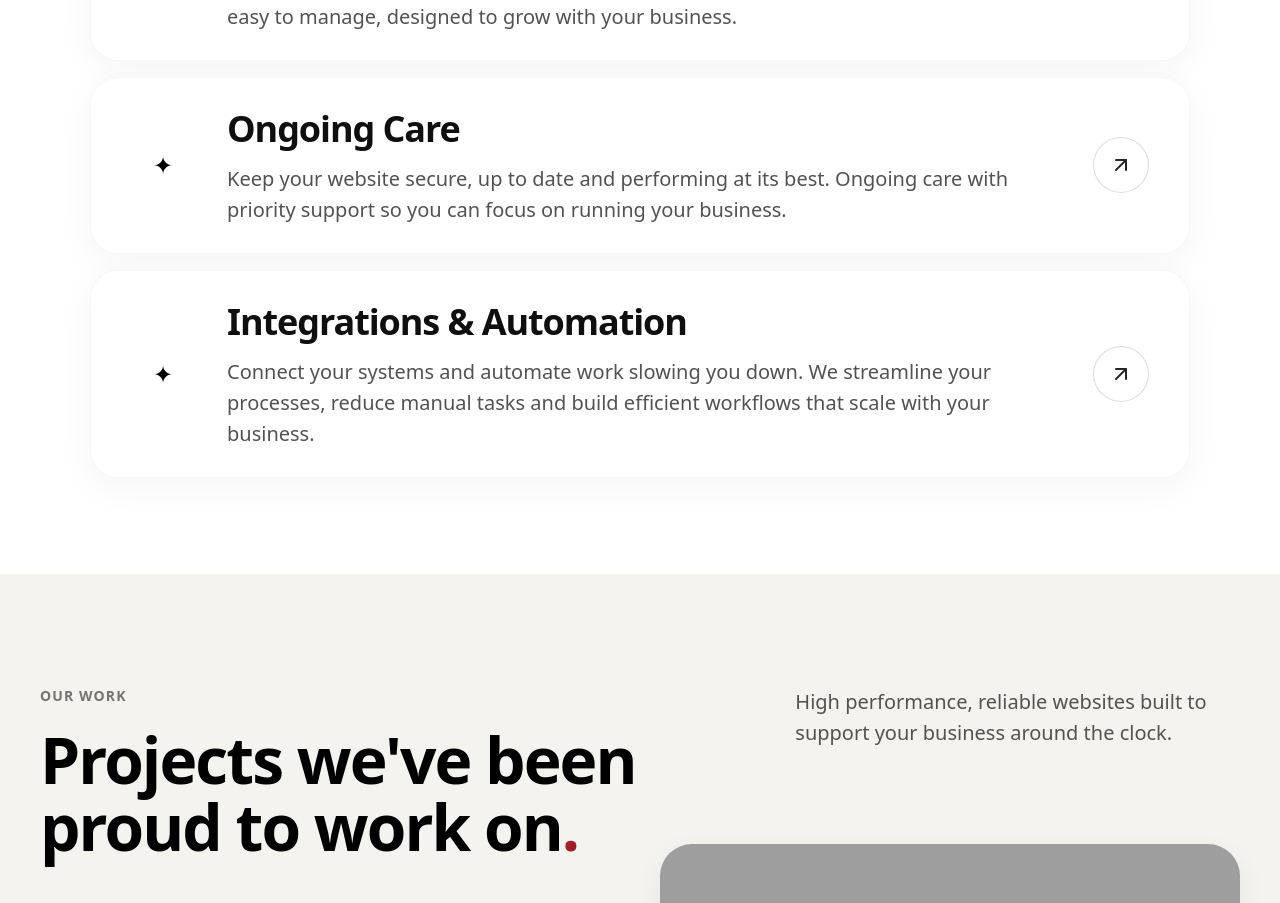
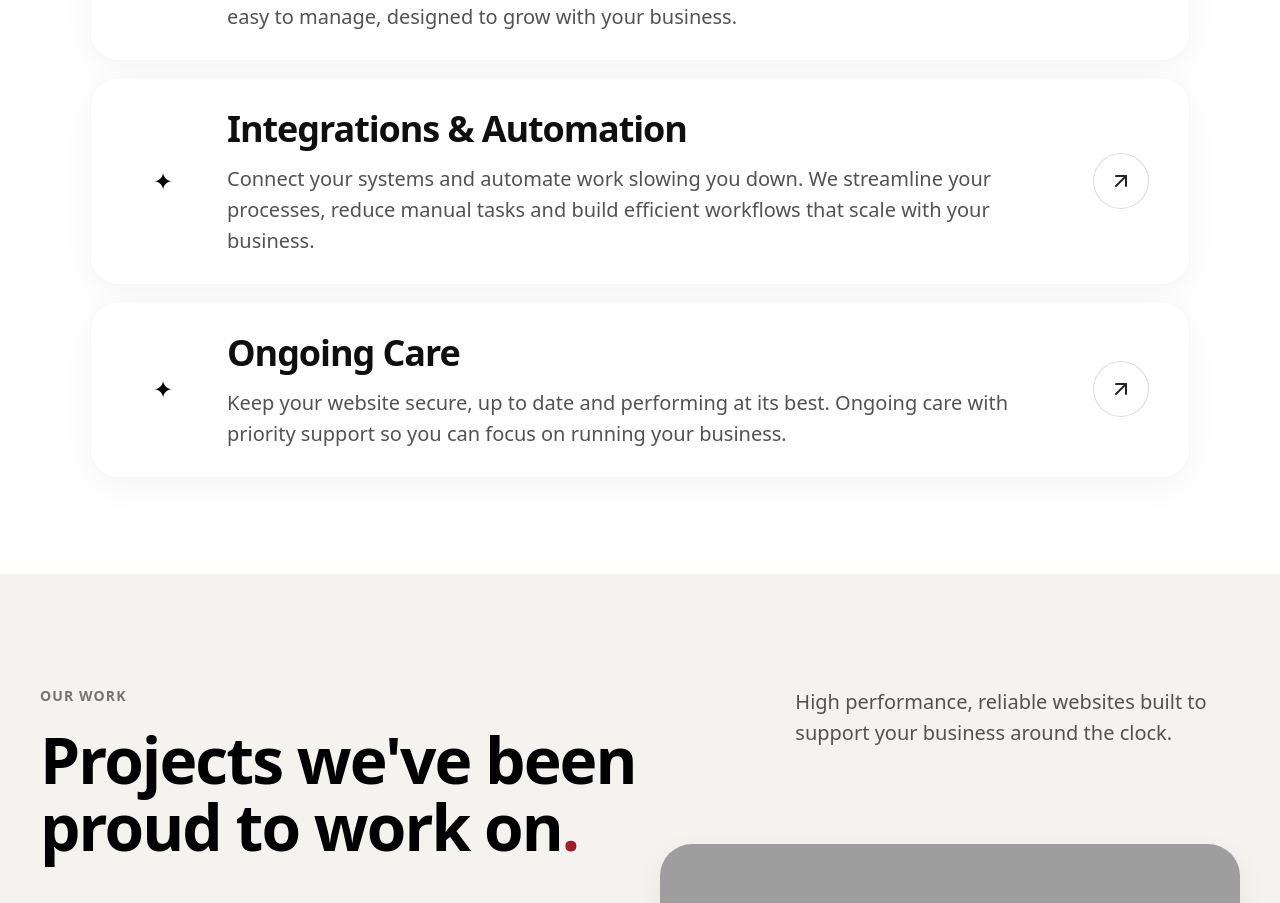
Before and after one commit to jono-au/applify, a Next.js app: page / in a window 1280 px wide. Shown: the part 1561-2464 px from the top of the page. Built offline with nearby package versions, Linux system fonts and the light colour scheme; grey boxes are pictures that could not be loaded.

Commit message:
reorder services

```diff
--- a/components/home/Services.tsx
+++ b/components/home/Services.tsx
@@ -17,15 +17,15 @@ const services = [
     href: "/services",
   },
   {
+    title: "Integrations & Automation",
+    description:
+      "Connect your systems and automate work slowing you down. We streamline your processes, reduce manual tasks and build efficient workflows that scale with your business.",
+    href: "/services",
+  },
+  {
     title: "Ongoing Care",
     description:
       "Keep your website secure, up to date and performing at its best. Ongoing care with priority support so you can focus on running your business.",
-    href: "/services",
-  },
-  {
-    title: "Integrations & Automation",
-    description:
-      "Connect your systems and automate work slowing you down. We streamline your processes, reduce manual tasks and build efficient workflows that scale with your business.",
     href: "/services",
   },
 ];
@@ -48,7 +48,7 @@ export default function Services() {
             <Link
               key={service.title}
               href={service.href}
-              className="group block rounded-[1.75rem] border border-black/[0.03] bg-white shadow-[0_10px_35px_rgba(0,0,0,0.045)] transition-all duration-300 md:hover:-translate-y-[4px] md:hover:border-black/[0.06] md:hover:bg-applify-amber/90 md:hover:shadow-[0_18px_50px_rgba(255,184,70,0.22)] active:scale-[0.985] active:bg-gray-100 active:shadow-[0_6px_18px_rgba(0,0,0,0.08)] active:transition-none"
+              className="group block rounded-[1.75rem] border border-black/[0.03] bg-white shadow-[0_10px_35px_rgba(0,0,0,0.045)] transition-all duration-300 md:hover:-translate-y-[4px] md:hover:bg-[#f5f3ef] md:hover:shadow-[white] active:scale-[0.985] active:bg-gray-100 active:shadow-[0_6px_18px_rgba(0,0,0,0.08)] active:transition-none"
             >
               <div className="grid gap-5 px-5 py-6 sm:px-6 md:grid-cols-[72px_minmax(0,1fr)_72px] md:items-center md:gap-6 md:px-8 md:py-7 lg:px-10">
                 <div className="flex items-center justify-between md:block">
```
